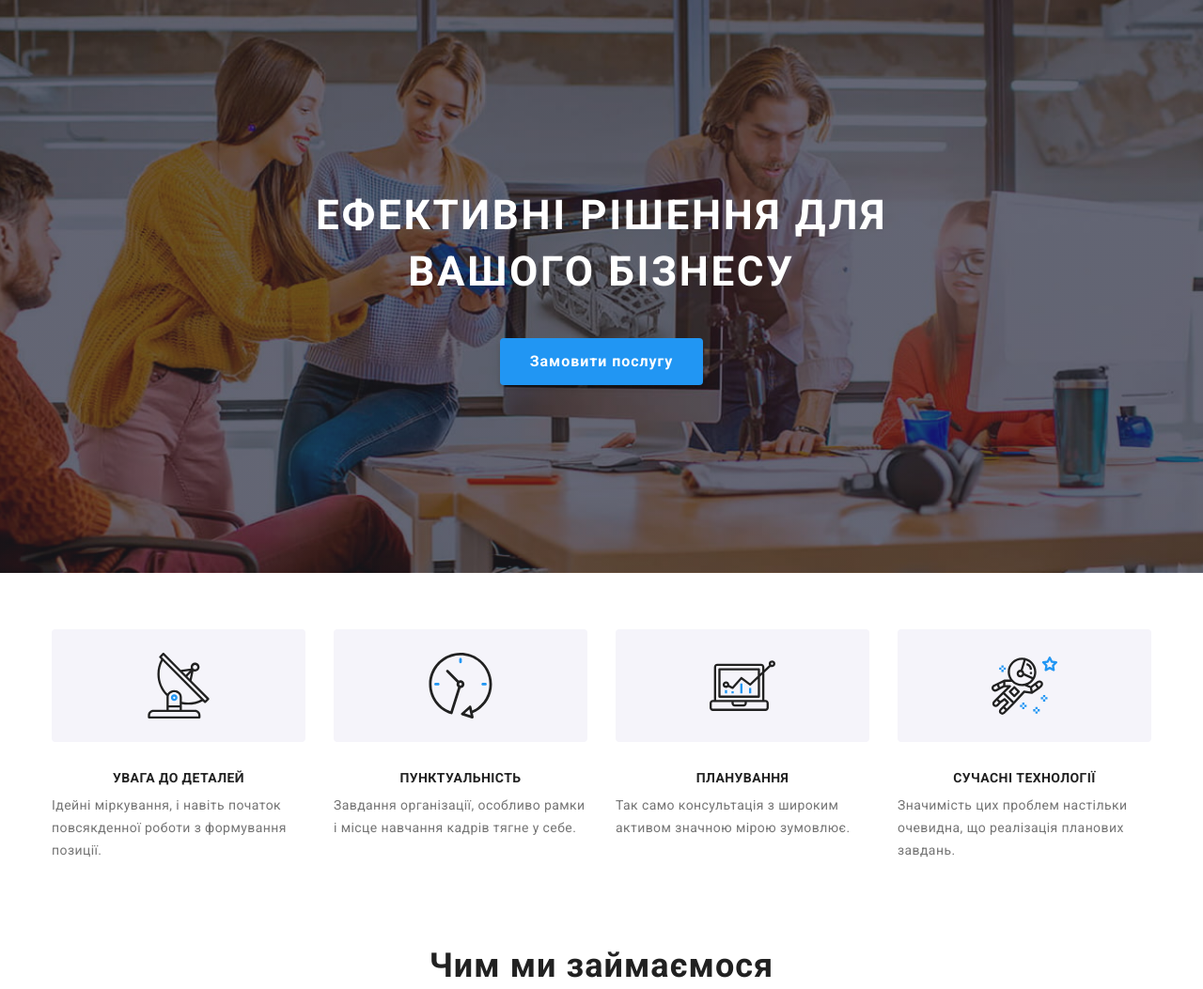
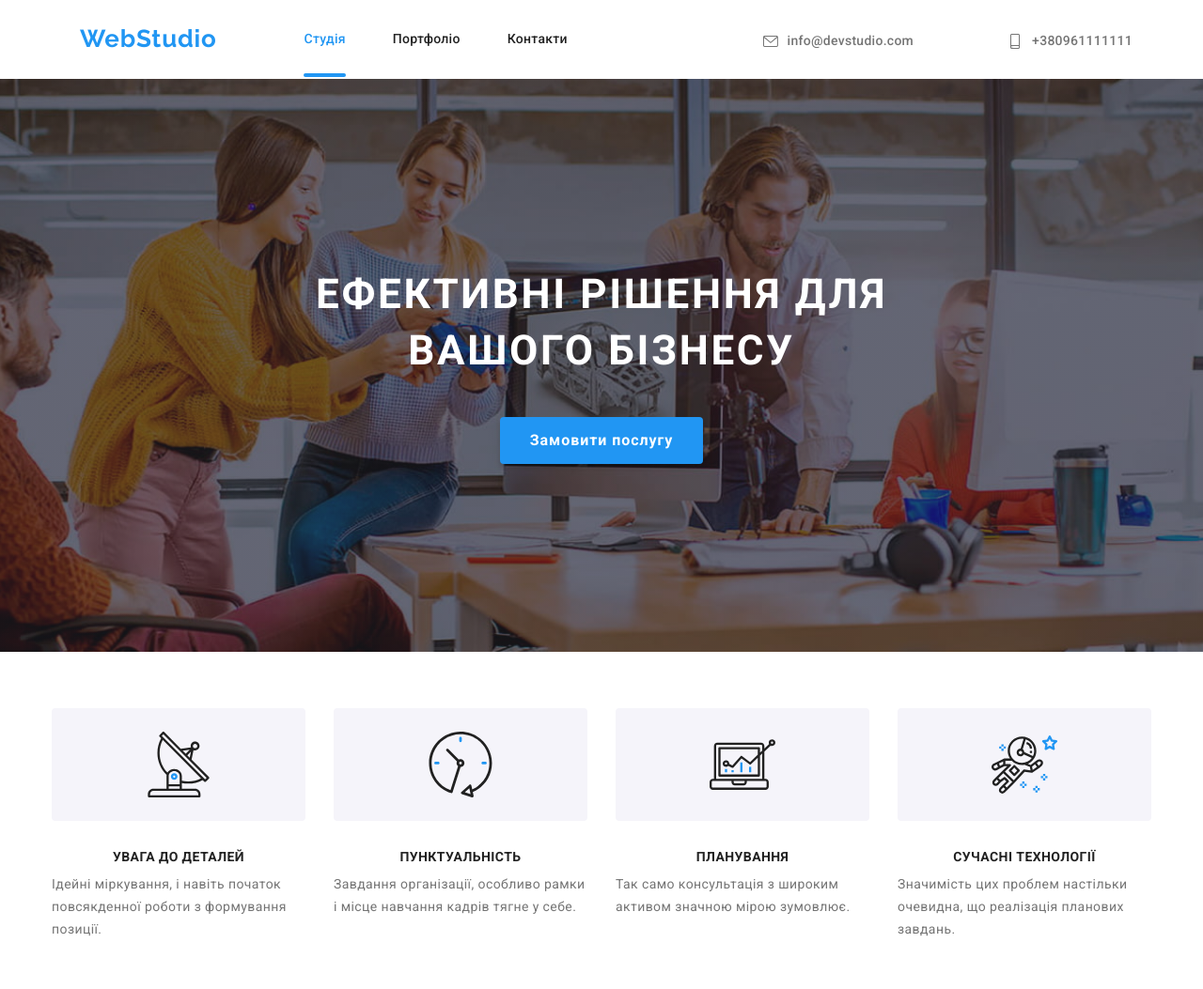
Before and after one commit to OleksandrFedorovskyi/goit-markup-hw-08, a plain HTML site: page index.html in a window 1280 px wide. Shown: the top 1053 px of the page at 94% size. Drawn offline with nearby package versions, Linux system fonts and the light colour scheme.

Commit message:
header test1

```diff
--- a/index.html
+++ b/index.html
@@ -17,9 +17,9 @@
   </head>
 
   <body class="">
-    <!-- <header class="container">
+    <header class="container">
       <header class="container">
-        <div class="container header-container header-links">
+        <div class="container header-container header-links-container">
           <nav class="header-group">
             <a href="./index.html" class="text-decoration logo logo-font link-container"
               ><span class="logo logo-font">Web</span>Studio</a
@@ -50,7 +50,7 @@
           </nav>
         </div>
       </header>
-    </header> -->
+    </header>
     <main class="main-container">
       <section class="hero">
         <h1 class="hero-text title">Ефективні рішення для вашого бізнесу</h1>
--- a/sass/components/_header.scss
+++ b/sass/components/_header.scss
@@ -1,8 +1,15 @@
 .header-underline {
     border-bottom: 1px solid lightgrey;
 }
+.header-links-container {
+
+
+    & :hover,
+    & :focus {
+        color: $accentColor;
+}
 .header-links {
-    color: $primaryColor;
+        color: $primaryColor;
     list-style-type: none;
     font-weight: 500;
      font-weight: $fontWeightMedium;
@@ -14,10 +21,11 @@
     align-items: stretch;
     max-width: 100%;
     height: 80px;
-    & :hover,
-    & :focus {
-        color: $accentColor;
+    margin: 0;
+        @media screen and (max-width:767px) {
+        display: none;
     }
+
 }
 .header-group {
     display: flex;
@@ -25,6 +33,7 @@
     justify-content: left;
     width: 100%;
     align-items: center;
+
 }
 
 .logo {
@@ -49,8 +58,8 @@
     font-size: 26px;
     line-height: 1.2;
     letter-spacing: 0.03em;
-    padding-top: 24px;
-    padding-bottom: 25px;
+    padding-top: 0px;
+    padding-bottom: 0px;
 }
 
 .link-container {
@@ -69,6 +78,8 @@
     justify-content: flex-end;
     flex-wrap: nowrap;
     margin-left: auto;
+    margin-top: 0;
+    margin-bottom: 0;
     padding-left: 0;
     &>li:not(:last-of-type) {
         margin-right: 50px;
@@ -93,6 +104,9 @@
     transition: color, fill;
     transition-duration: 250ms;
     transition-timing-function: cubic-bezier(0.4, 0, 0.2, 1);
+        @media screen and (max-width:767px) {
+        display: none;
+    }
 }
 .header-icon {
     position: relative;
@@ -116,4 +130,4 @@
         border-radius: 2px;
         background-color: $accentColor;
     }
-}
+}}
```
Also changed, not shown: css/main.css, css/main.min.css, 2 other files.
